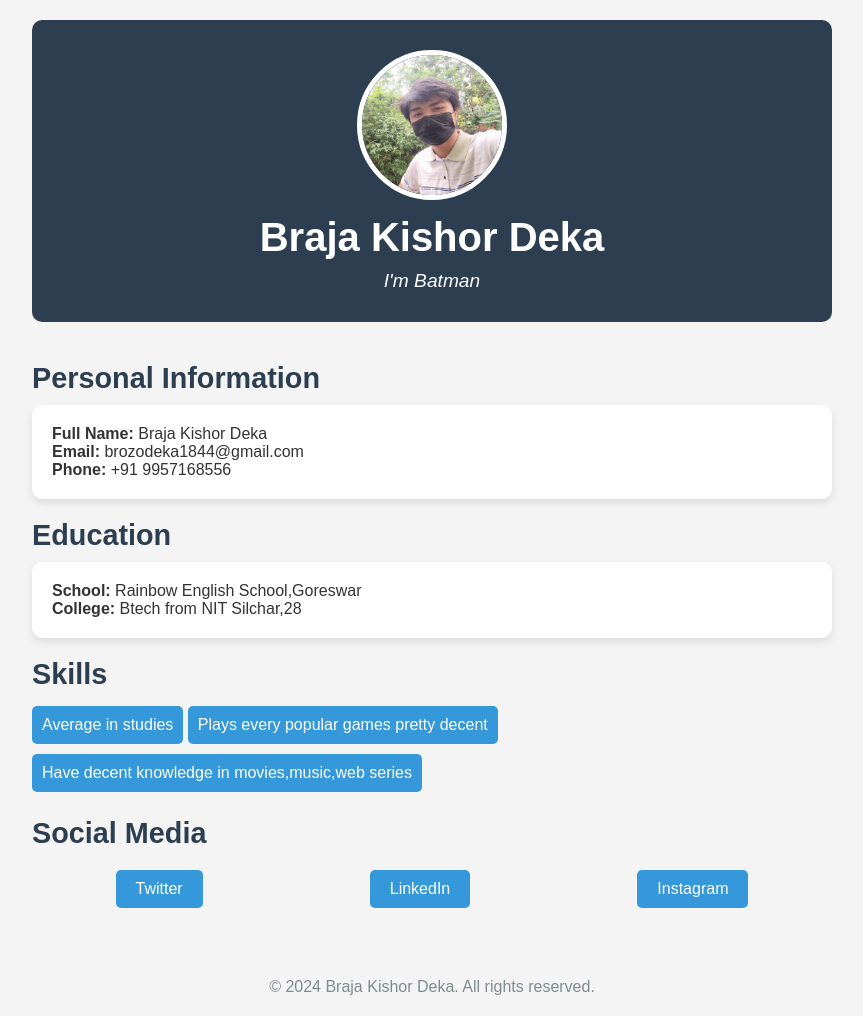
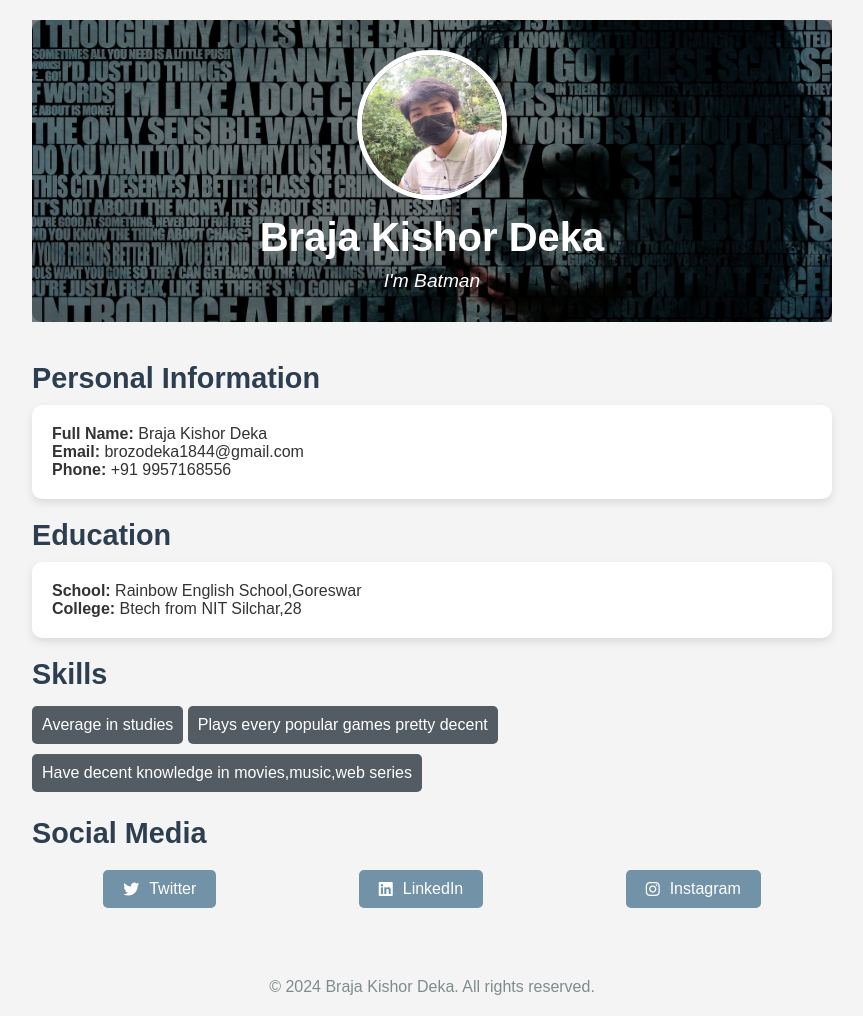
Before and after one commit to Braja007/braja.github.io, a plain HTML site: page index.html in a window 1280 px wide. Shown: the whole page, without its empty margins (208-1071 px from the left). Drawn offline with Linux system fonts and the light colour scheme.

Commit message:
Add files via upload

```diff
--- a/index.html
+++ b/index.html
@@ -5,14 +5,18 @@
         <meta name="viewport" content="width=device-width, initial-scale=1.0">
         <meta http-equiv="X-UA-Compatible" content="IE=edge">
         <title>My Biodata</title>
-    <link rel="stylesheet" href="style.css"> <!-- Link to external CSS file -->
+        <link rel="stylesheet" href="style.css">
+        <!-- Link to Font Awesome for icons -->
+        <link rel="stylesheet" href="https://cdnjs.cloudflare.com/ajax/libs/font-awesome/6.0.0-beta3/css/all.min.css">
     </head>
+
 <body>
     <header>
         <div class="container">
             <img src="profile.jpg" alt="Your Photo" class="profile-pic"> <!-- Add your photo here -->
             <h1>Braja Kishor Deka</h1>
-            <p class="bio">I'm Batman</p>
+            <p class="bio">I'm Batman
+            </p>
         </div>
     </header>
 
@@ -41,9 +45,15 @@
 
         <h2>Social Media</h2>
         <div class="social-links">
-            <a href="https://x.com/Braja184?t=hInDGE77Bmtap3V6JsW2vQ&s=09" target="_blank">Twitter</a>
-            <a href="https://www.linkedin.com/in/braja-kishor-deka-279954291?utm_source=share&utm_campaign=share_via&utm_content=profile&utm_medium=android_app" target="_blank">LinkedIn</a>
-            <a href="https://www.instagram.com/braja__007?igsh=ZWlldHgybXVraHVz" target="_blank">Instagram</a>
+            <a href="https://x.com/Braja184?t=hInDGE77Bmtap3V6JsW2vQ&s=09" target="_blank">
+                <i class="fab fa-twitter"></i> Twitter
+            </a>
+            <a href="https://www.linkedin.com/in/braja-kishor-deka-279954291?utm_source=share&utm_campaign=share_via&utm_content=profile&utm_medium=android_app" target="_blank">
+                <i class="fab fa-linkedin"></i> LinkedIn
+            </a>
+            <a href="https://www.instagram.com/braja__007?igsh=ZWlldHgybXVraHVz" target="_blank">
+                <i class="fab fa-instagram"></i> Instagram
+            </a>
         </div>
     </section>
 
--- a/style.css
+++ b/style.css
@@ -16,19 +16,35 @@ body {
 }
 
 header {
-    background-color: #2c3e50;
+    background-image: url('wallpaperflare.com_wallpaper (4).jpg'); /* Replace with the actual image URL */
+    background-size: cover; /* Ensures the image covers the entire area */
+    background-position: center; /* Centers the image */
     color: #fff;
     padding: 30px;
     text-align: center;
     border-radius: 10px;
     width: 100%;
     max-width: 800px;
+    position: relative;
 }
 
 .container {
     display: flex;
     flex-direction: column;
     align-items: center;
+    position: relative;
+    z-index: 1; /* Ensures the content is above the background */
+}
+
+header::before {
+    content: "";
+    position: absolute;
+    top: 0;
+    left: 0;
+    right: 0;
+    bottom: 0;
+    background-color: rgba(0, 0, 0, 0.5); /* Adds a dark overlay for better text contrast */
+    z-index: 0; /* Places overlay below the content */
 }
 
 .profile-pic {
@@ -37,6 +53,7 @@ header {
     border-radius: 50%;
     border: 5px solid #fff;
     margin-bottom: 15px;
+    z-index: 1; /* Keeps the profile picture above the background */
 }
 
 h1 {
@@ -75,7 +92,7 @@ ul.skills-list {
 }
 
 ul.skills-list li {
-    background-color: #3498db;
+    background-color: #525c62;
     color: white;
     padding: 10px;
     border-radius: 5px;
@@ -90,16 +107,22 @@ ul.skills-list li {
 }
 
 .social-links a {
+    display: flex;
+    align-items: center;
     text-decoration: none;
     color: #fff;
-    background-color: #3498db;
+    background-color: #7292a7;
     padding: 10px 20px;
     border-radius: 5px;
     transition: background-color 0.3s ease;
 }
 
+.social-links a i {
+    margin-right: 10px; /* Space between icon and text */
+}
+
 .social-links a:hover {
-    background-color: #2980b9;
+    background-color: #606c5f;
 }
 
 footer {
```
Also changed, not shown: wallpaperflare.com_wallpaper (4).jpg (added). Lines whose indentation alone changed are shown as unchanged.
